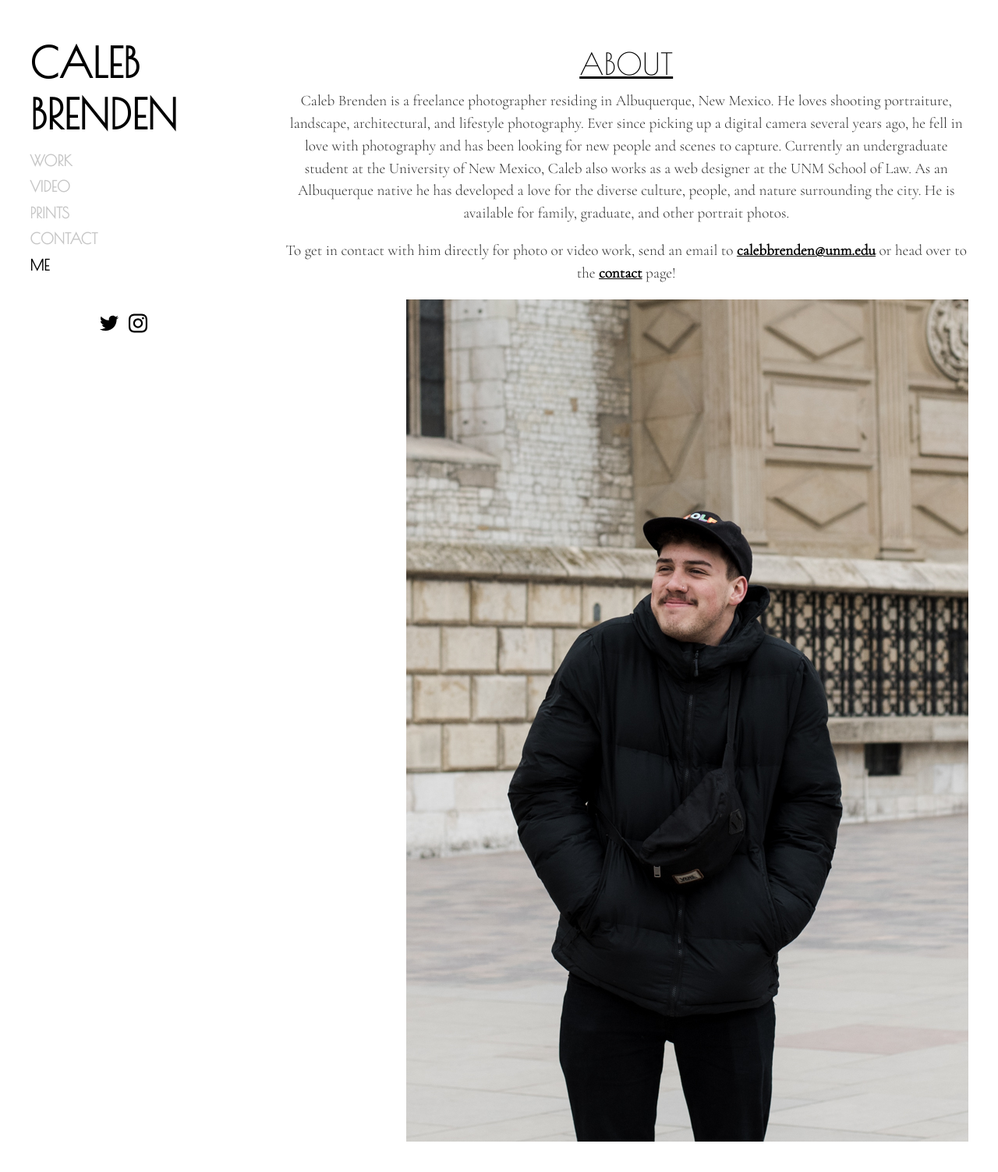
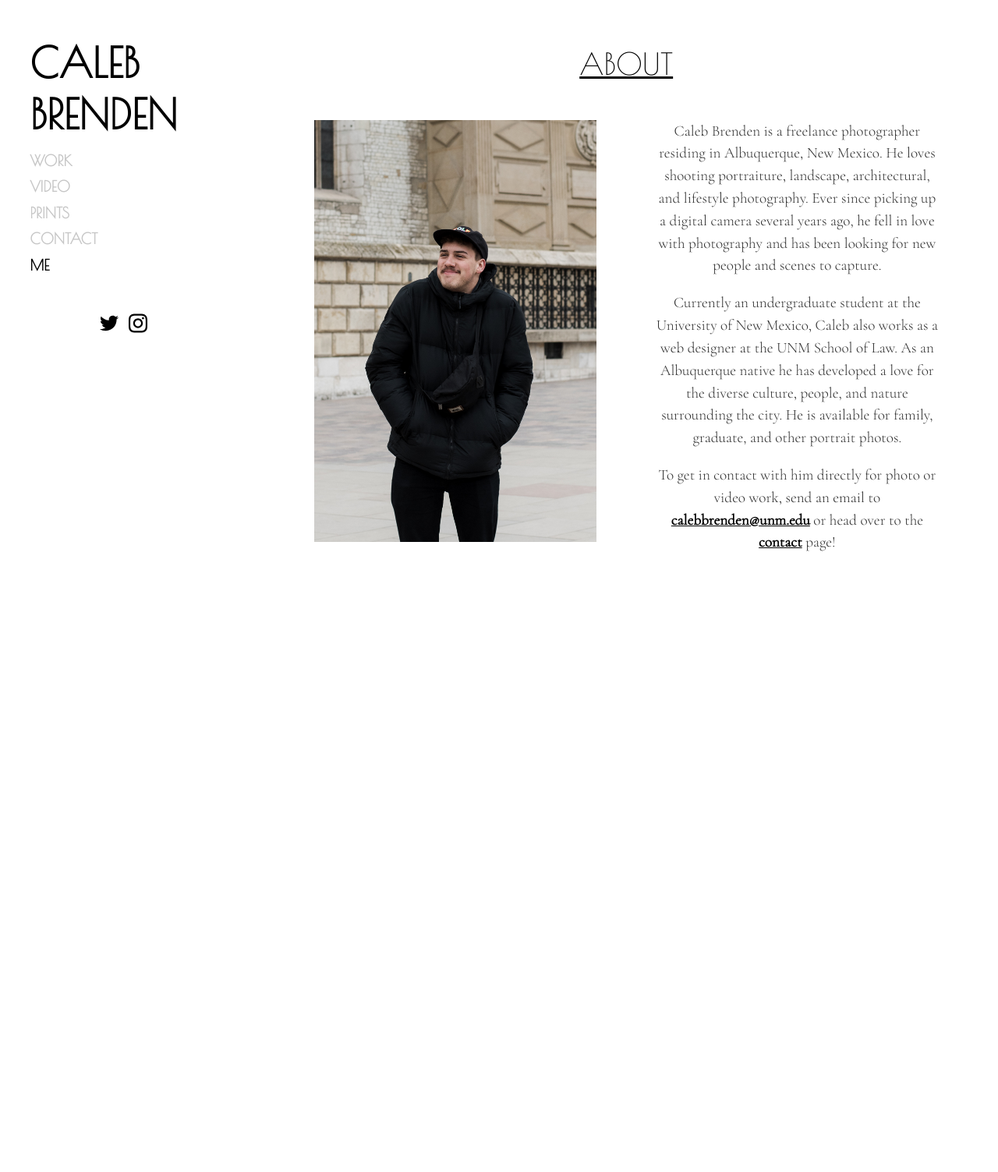
Before and after one commit to calebbrenden/my-site, a Jekyll site: the page built from me.md, in a window 1280 px wide. Shown: the top 1503 px of the page at 78% size. Built offline with Jekyll 4.4.1, drawn with Linux system fonts in a browser that asks for light colours.

Commit message:
changed div id's

```diff
--- a/me.md
+++ b/me.md
@@ -6,11 +6,16 @@ sidebar_link: true
 
 <h1 class="page-title" style="padding-top: 1rem;">ABOUT</h1>
 
-<div class="split-div" style="float: left;">
-<p>Caleb Brenden is a freelance photographer residing in Albuquerque, New Mexico. He loves shooting portraiture, landscape, architectural, and lifestyle photography. Ever since picking up a digital camera several years ago, he fell in love with photography and has been looking for new people and scenes to capture. Currently an undergraduate student at the University of New Mexico, Caleb also works as a web designer at the UNM School of Law. As an Albuquerque native he has developed a love for the diverse culture, people, and nature surrounding the city. He is available for family, graduate, and other portrait photos.</p>
+<div id="split-div-wrapper">
+
+<div id="left-div">
+<img src="{{ site.baseurl }}/images/me-krakow.jpg" alt="that's me, how cute.">
+</div>
+
+<div id="right-div">
+<p>Caleb Brenden is a freelance photographer residing in Albuquerque, New Mexico. He loves shooting portraiture, landscape, architectural, and lifestyle photography. Ever since picking up a digital camera several years ago, he fell in love with photography and has been looking for new people and scenes to capture.</p>
+<p>Currently an undergraduate student at the University of New Mexico, Caleb also works as a web designer at the UNM School of Law. As an Albuquerque native he has developed a love for the diverse culture, people, and nature surrounding the city. He is available for family, graduate, and other portrait photos.</p>
 <p>To get in contact with him directly for photo or video work, send an email to <a href="mailto:calebbrenden@unm.edu">calebbrenden@unm.edu</a> or head over to the <a href="{{site.baseurl}}/contact.html" alt="Contact Page">contact</a> page!</p>
 </div>
 
-<div class="split-div" style="float: right;">
-<img src="{{ site.baseurl }}/images/me-krakow.jpg" alt="that's me, how cute.">
 </div>
```
